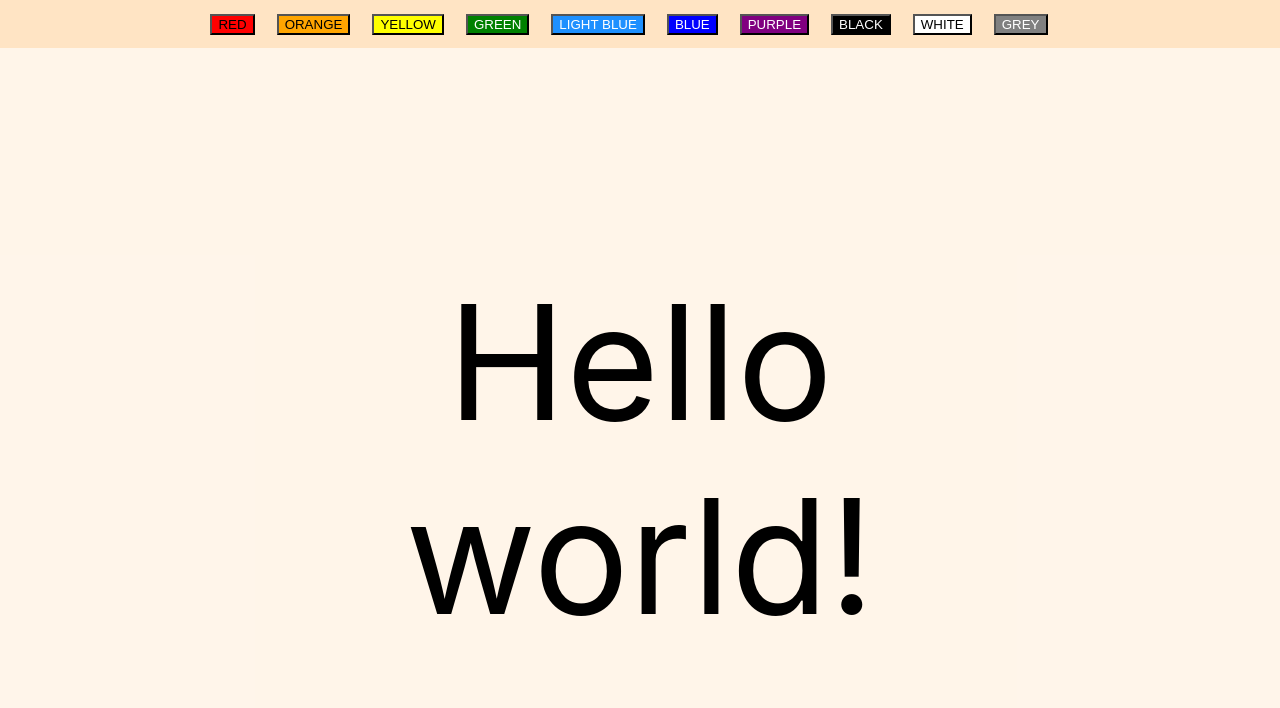
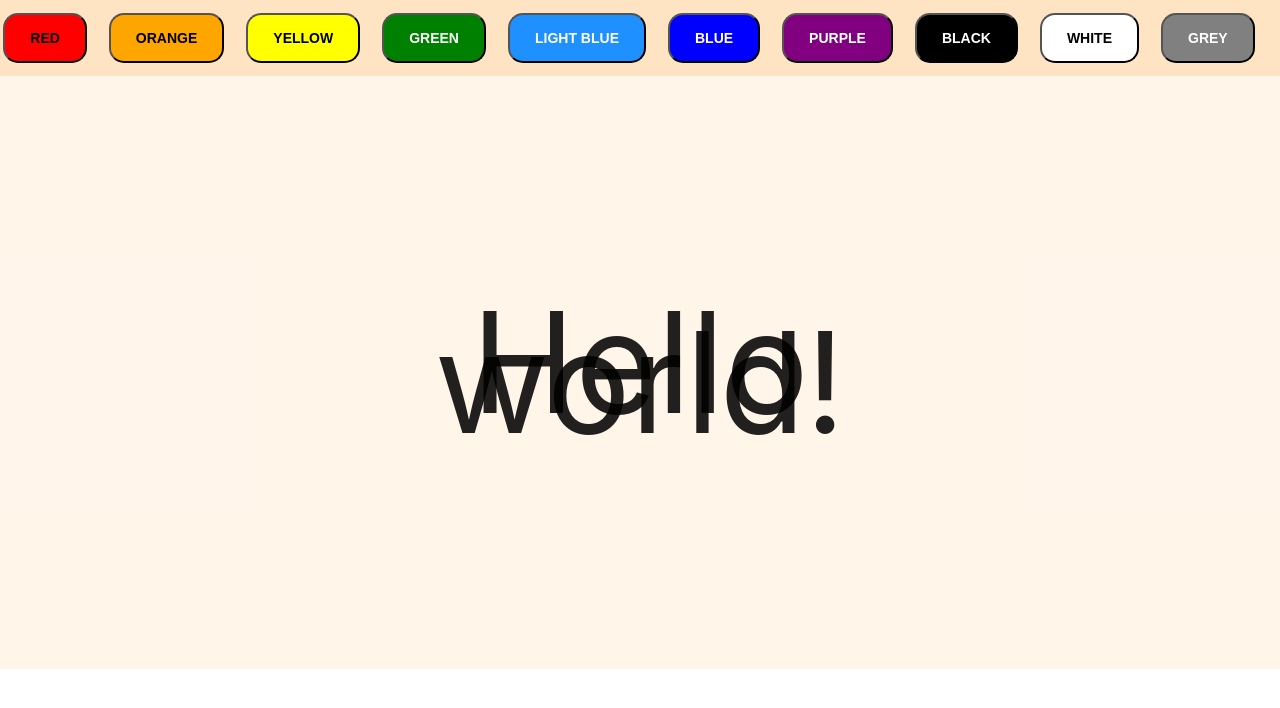
Before and after one commit to AntonRufus/colorful-clock-react-app, a React (Create React App) app: page / in a window 1280 px wide. Shown: the top 708 px of the page. Built offline with nearby package versions, Linux system fonts and the light colour scheme.

Commit message:
release version

```diff
--- a/public/index.html
+++ b/public/index.html
@@ -10,6 +10,9 @@
       content="Web site created using create-react-app"
     />
     <link rel="apple-touch-icon" href="%PUBLIC_URL%/logo192.png" />
+    <link rel="stylesheet" href="https://cdnjs.cloudflare.com/ajax/libs/semantic-ui/2.4.1/semantic.min.css"
+          integrity="sha512-8bHTC73gkZ7rZ7vpqUQThUDhqcNFyYi2xgDgPDHc+GXVGHXq+xPjynxIopALmOPqzo9JZj0k6OqqewdGO3EsrQ=="
+          crossorigin="anonymous"/>
     <!--
       manifest.json provides metadata used when your web app is installed on a
       user's mobile device or desktop. See https://developers.google.com/web/fundamentals/web-app-manifest/
--- a/src/App.css
+++ b/src/App.css
@@ -1,4 +1,3 @@
 .App {
   text-align: center;
-  /*background-color: #0048ff;*/
 }
--- a/src/components/Hello.module.css
+++ b/src/components/Hello.module.css
@@ -1,5 +1,5 @@
-.wrapper{
+.wrapper {
     background-color: rgba(255, 255, 255, 0.64);
     font-size: 1000%;
-    padding: 17%;
+    padding: 21.6%;
 }
--- a/src/components/Time.module.css
+++ b/src/components/Time.module.css
@@ -5,10 +5,14 @@
 
 .time > button {
     margin-bottom: 1%;
+    padding: 15px 25px;
+    border-radius: 15px;
+    font-weight: bold;
 }
 
-.active {
-    background-color: black;
-    font-size: 300%;
-    padding: 500px;
+.time > button:hover {
+    box-shadow: 4px 3px darkgrey;
+    padding: 15px 24px 15px 26px;
+    text-decoration: underline;
+    transition-duration: 0.1s;
 }
--- a/src/components/clock/Clock.module.css
+++ b/src/components/clock/Clock.module.css
@@ -1,6 +1,6 @@
 .wrapper {
-    padding-top: 12.8vmin;
-    padding-bottom: 4.5vmin;
+    padding-top: 10.8vmin;
+    padding-bottom: 6vmin;
     text-align: center;
     color: #ffba63;
 }
```
Also changed, not shown: 1 other file (tests, documents, lock files or other folders).
